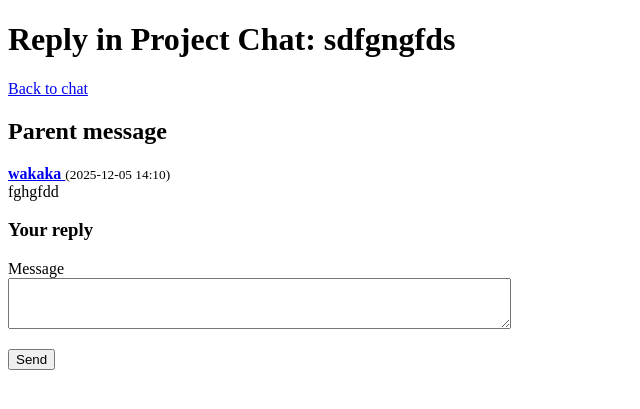
After one commit to 4l3sh4/web-app-building-competition-2025, a Flask app: page /projects/1/chat/reply/1 in a window 1280 px wide. The commit adds this page. Shown: the top 409 px of the page, without its empty margins (0-640 px from the left). Run offline with Flask 3, Linux system fonts and the light colour scheme; a user stored in the database is signed in; data comes from the database, SQL or seed files in the repository; both versions use the stored data as it was after the commit.

Commit message:
Add reply comment to project chat

```diff
--- a/main.py
+++ b/main.py
@@ -61,8 +61,18 @@ class ProjectMessage(db.Model):
     content = db.Column(db.Text, nullable=False)
     created_at = db.Column(db.DateTime, default=datetime.utcnow)
 
+    # 🆕 parent message (null = top-level message)
+    parent_id = db.Column(db.Integer, db.ForeignKey('project_message.id'), nullable=True)
+
     author = db.relationship('User')
     project = db.relationship('Project', backref='messages')
+
+    # 🆕 self-relation: a message can have many replies
+    replies = db.relationship(
+        'ProjectMessage',
+        backref=db.backref('parent', remote_side=[id]),
+        lazy='dynamic'
+    )
 
 
 class Thread(db.Model):
@@ -441,12 +451,11 @@ def leave_project(project_id):
 def project_chat(project_id):
     project = Project.query.get_or_404(project_id)
 
-    # user must be a member – if not, auto-join
+    # ensure user is member (auto-join if not)
     membership = ProjectMember.query.filter_by(
         project_id=project.id,
         user_id=current_user.id
     ).first()
-
     if not membership:
         membership = ProjectMember(project_id=project.id, user_id=current_user.id)
         db.session.add(membership)
@@ -457,7 +466,8 @@ def project_chat(project_id):
         msg = ProjectMessage(
             project_id=project.id,
             author_id=current_user.id,
-            content=form.content.data
+            content=form.content.data,
+            parent_id=None   # 🔹 top-level message
         )
         db.session.add(msg)
         db.session.commit()
@@ -472,6 +482,39 @@ def project_chat(project_id):
         project=project,
         form=form,
         messages=messages,
+        members=members
+    )
+
+
+@app.route('/projects/<int:project_id>/chat/reply/<int:parent_id>', methods=['GET', 'POST'])
+@login_required
+def reply_project_message(project_id, parent_id):
+    project = Project.query.get_or_404(project_id)
+    parent_message = ProjectMessage.query.get_or_404(parent_id)
+
+    # safety: ensure parent message belongs to this project
+    if parent_message.project_id != project.id:
+        return redirect(url_for('project_chat', project_id=project.id))
+
+    form = ProjectMessageForm()
+    if form.validate_on_submit():
+        reply = ProjectMessage(
+            project_id=project.id,
+            author_id=current_user.id,
+            content=form.content.data,
+            parent_id=parent_message.id   # 🔹 link to parent
+        )
+        db.session.add(reply)
+        db.session.commit()
+        return redirect(url_for('project_chat', project_id=project.id))
+
+    members = ProjectMember.query.filter_by(project_id=project.id).all()
+
+    return render_template(
+        'reply_project_message.html',
+        project=project,
+        parent_message=parent_message,
+        form=form,
         members=members
     )
 
--- /dev/null
+++ b/templates/reply_project_message.html
@@ -0,0 +1,40 @@
+<!DOCTYPE html>
+<html lang="en">
+<head>
+    <meta charset="UTF-8">
+    <meta name="viewport" content="width=device-width, initial-scale=1.0">
+    <title>Reply in Project Chat - {{ project.title }}</title>
+</head>
+<body>
+    <h1>Reply in Project Chat: {{ project.title }}</h1>
+
+    <p>
+        <a href="{{ url_for('project_chat', project_id=project.id) }}">Back to chat</a>
+    </p>
+
+    <h2>Parent message</h2>
+    <p>
+        <strong>
+            <a href="{{ url_for('view_user', user_id=parent_message.author.id) }}">
+                {{ parent_message.author.username }}
+            </a>
+        </strong>
+        <small>({{ parent_message.created_at.strftime('%Y-%m-%d %H:%M') }})</small>
+        <br>
+        {{ parent_message.content }}
+    </p>
+
+    <h3>Your reply</h3>
+    <form method="POST">
+        {{ form.hidden_tag() }}
+        <p>
+            {{ form.content.label }}<br>
+            {{ form.content(rows=3, cols=60) }}
+            {% for error in form.content.errors %}
+                <span style="color:red;">{{ error }}</span>
+            {% endfor %}
+        </p>
+        <p>{{ form.submit() }}</p>
+    </form>
+</body>
+</html>
```
Also changed, not shown: templates/project_chat.html (+31 -7 lines), instance/database.db.
